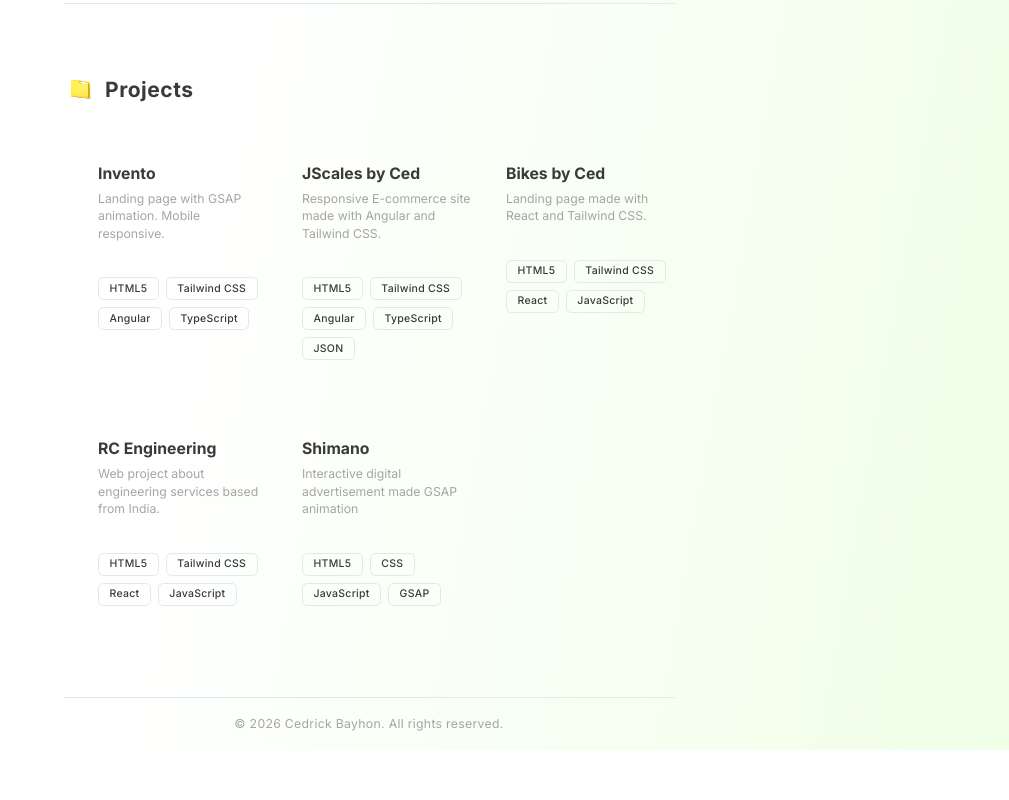
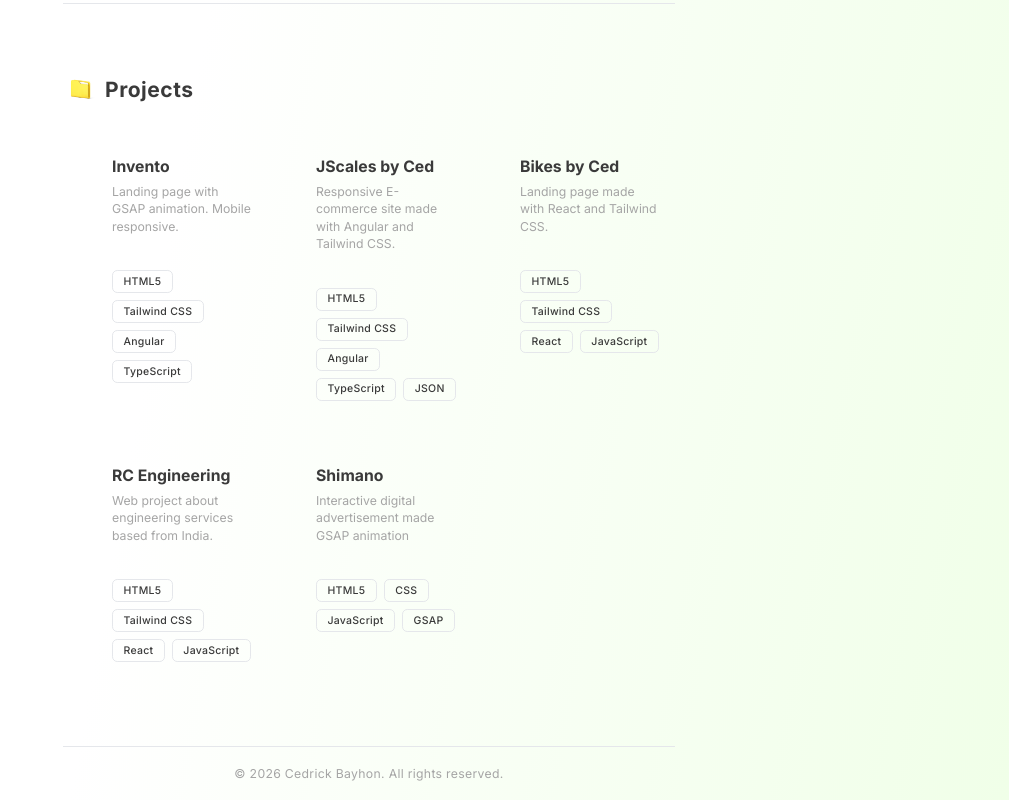
Before and after one commit to cedrick028/ced-cv, an Angular app: page / in a window 1280 px wide. Shown: the part 5277-6077 px from the top of the page, without its empty margins (271-1280 px from the left). Before the commit the page ends 6027 px from the top, so only its background shows below. Built offline with nearby package versions, Linux system fonts and the light colour scheme.

Commit message:
Update projects section

```diff
--- a/src/app/components/projects/projects.component.html
+++ b/src/app/components/projects/projects.component.html
@@ -3,8 +3,8 @@
   <p class="flex items-center gap-2 text-2xl font-bold tracking-wide mb-5 md:mb-10"><img src="assets/images/projects_icon.png" class="w-10 h-auto -mt-1" /> Projects</p>
 
   <div class="grid md:grid-cols-2 lg:grid-cols-3 gap-5 md:gap-10 lg:ml-10">
-    <div *ngFor="let proj of projectList">
-      <a [href]="proj.link" target="_blank" class="cursor-pointer rounded-xl p-4 hover:bg-white hover:shadow-md">
+    <div *ngFor="let proj of projectList" class="cursor-pointer rounded-xl p-4 hover:bg-white hover:shadow-md">
+      <a [href]="proj.link" target="_blank">
         <p class="text-lg font-bold">{{proj.name}}</p>
         <p class="text-sm muted-text mt-1">{{proj.description}}</p>
 
```
